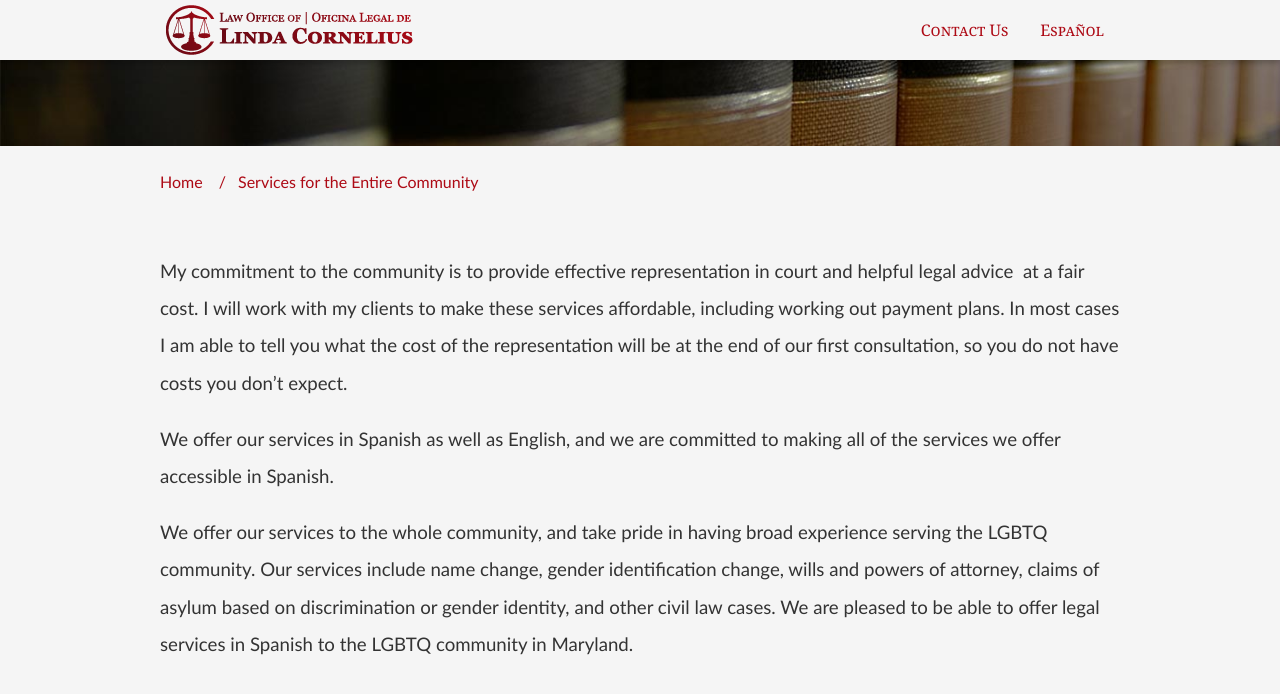
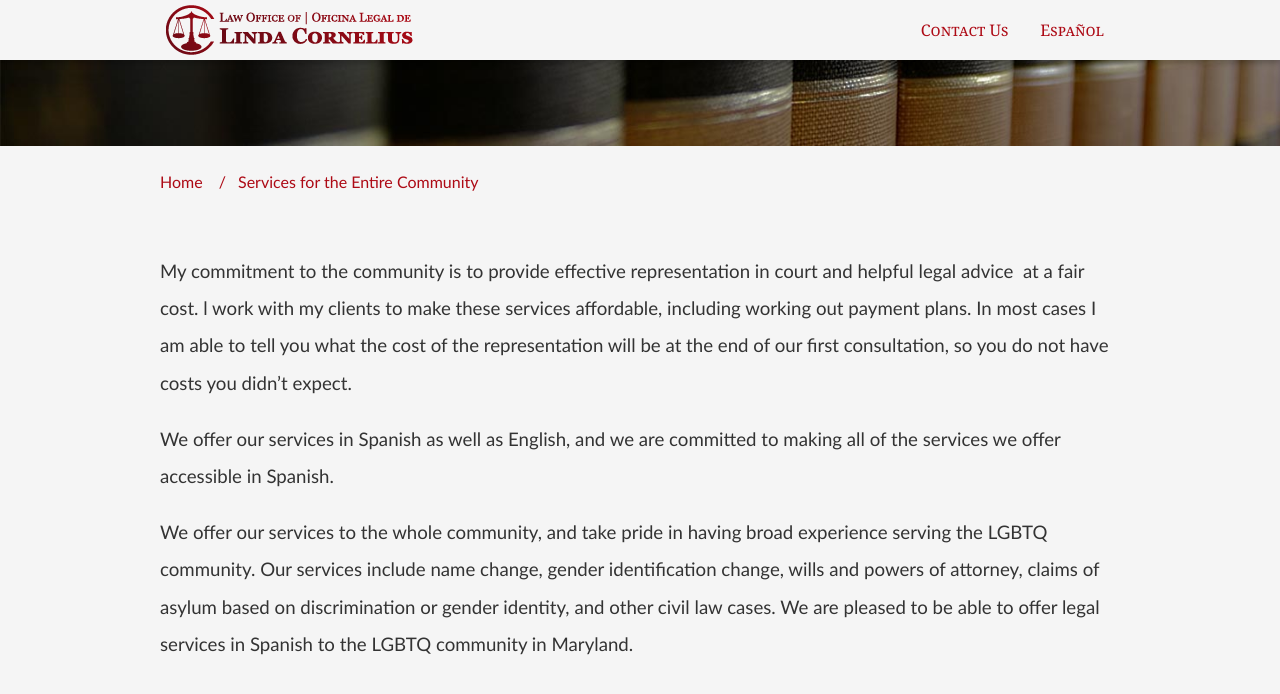
Before and after one commit to edamtoft/cornelius.legal.site, a Jekyll site: the page built from _practice/services.markdown, in a window 1280 px wide and 900 px high, scrolled down 434 px, cut to the strip 0-706 px from the top of the window. Shown: the top 694 px of the strip. Built offline with Jekyll 4.4.1, drawn with Linux system fonts in a browser that asks for light colours; nearby versions of some CDN libraries.

Commit message:
Updated '/_practice/services.markdown' via CloudCannon

```diff
--- a/_practice/services.markdown
+++ b/_practice/services.markdown
@@ -2,18 +2,22 @@
 title: Services for the Entire Community
 identifier: community
 layout: contact
-description_text: |-
+description_text: >-
   The Law Office of Linda Cornelius is committed to serving the Spanish
-  speaking community in Maryland, regardless of income level, education, or sexual
+
+  speaking community in Maryland, regardless of income level, education, or
+  sexual
+
   orientation or gender identity.
 language: english
 icon: balance-scale
-banner_image: "/assets/books.jpg"
+banner_image: /assets/books.jpg
 sitemap: true
 order: 3
 ---
 
-My commitment to the community is to provide effective representation in court and helpful legal advice &nbsp;at a fair cost. I will work with my clients to make these services affordable, including working out payment plans. In most cases I am able to tell you what the cost of the representation will be at the end of our first consultation, so you do not have costs you don't expect.
+
+My commitment to the community is to provide effective representation in court and helpful legal advice &nbsp;at a fair cost. l work with my clients to make these services affordable, including working out payment plans. In most cases I am able to tell you what the cost of the representation will be at the end of our first consultation, so you do not have costs you didn't expect.
 
 We offer our services in Spanish as well as English, and we are committed to making all of the services we offer accessible in Spanish.
 
```
